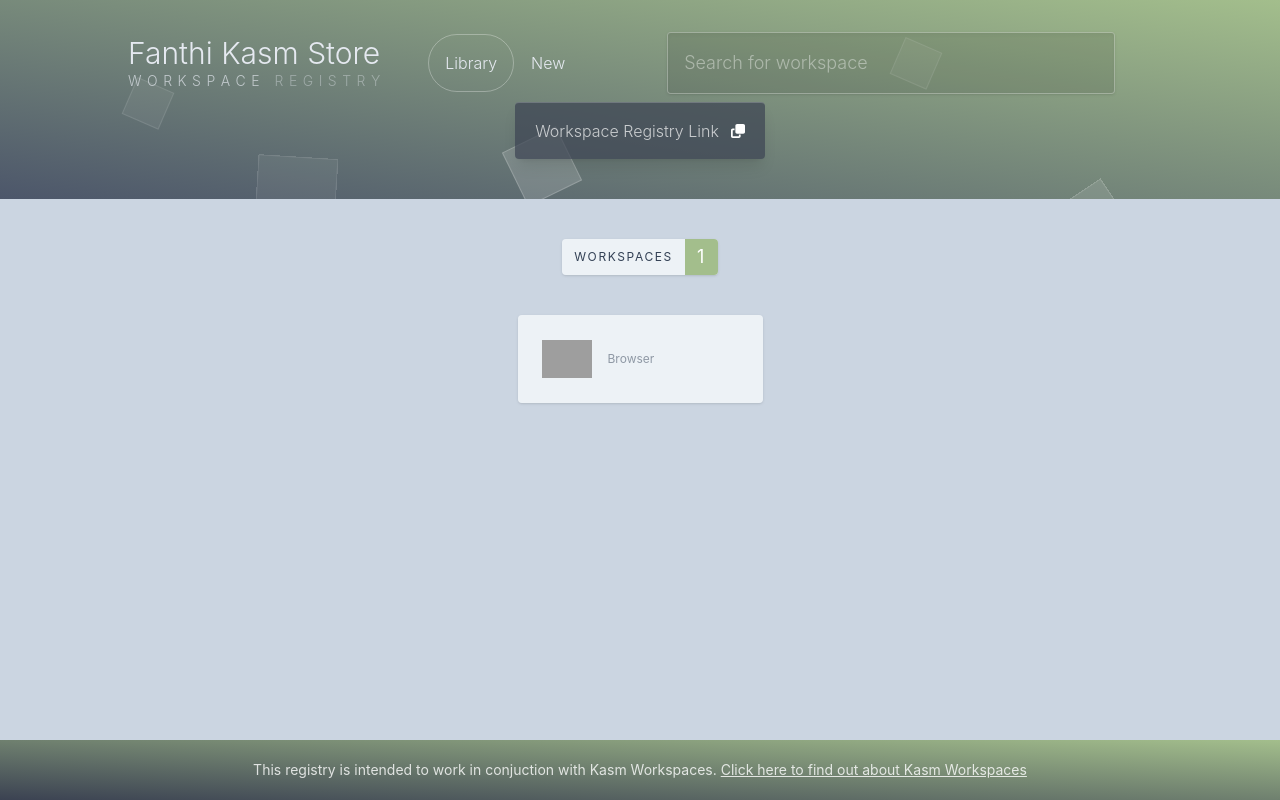
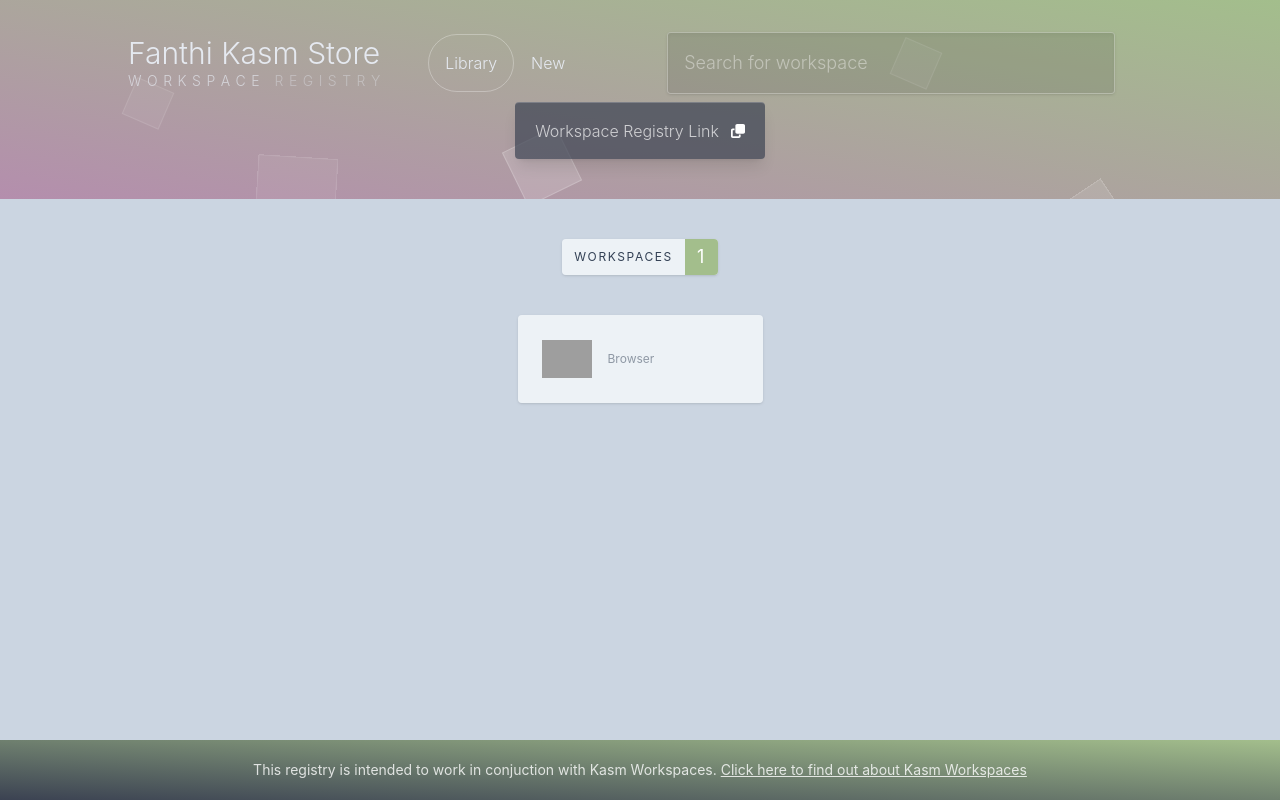
Before and after one commit to Amoebawp/kasm-reg_testing, a Next.js app in the folder site/: page / in a window 1280 px wide. Built offline with nearby package versions, Linux system fonts and the light colour scheme; grey boxes are pictures that could not be loaded.

Commit message:
Update header.js

```diff
--- a/site/components/header.js
+++ b/site/components/header.js
@@ -18,7 +18,7 @@
   const router = useRouter();
 
   return (
-    <header className="relative font-light overflow-hidden bg-gradient-to-tr from-[#4c566a] to-[#a3be8c] p-8 xl:px-32 text-[#e5e9f0] gap-5 md:gap-0 flex flex-wrap justify-center items-center">
+    <header className="relative font-light overflow-hidden bg-gradient-to-tr from-[#b48ead] to-[#a3be8c] p-8 xl:px-32 text-[#e5e9f0] gap-5 md:gap-0 flex flex-wrap justify-center items-center">
       <Bubbles />
       <div className='relative z-10'>
         <div className="text-3xl">{process.env.name}</div>
```
